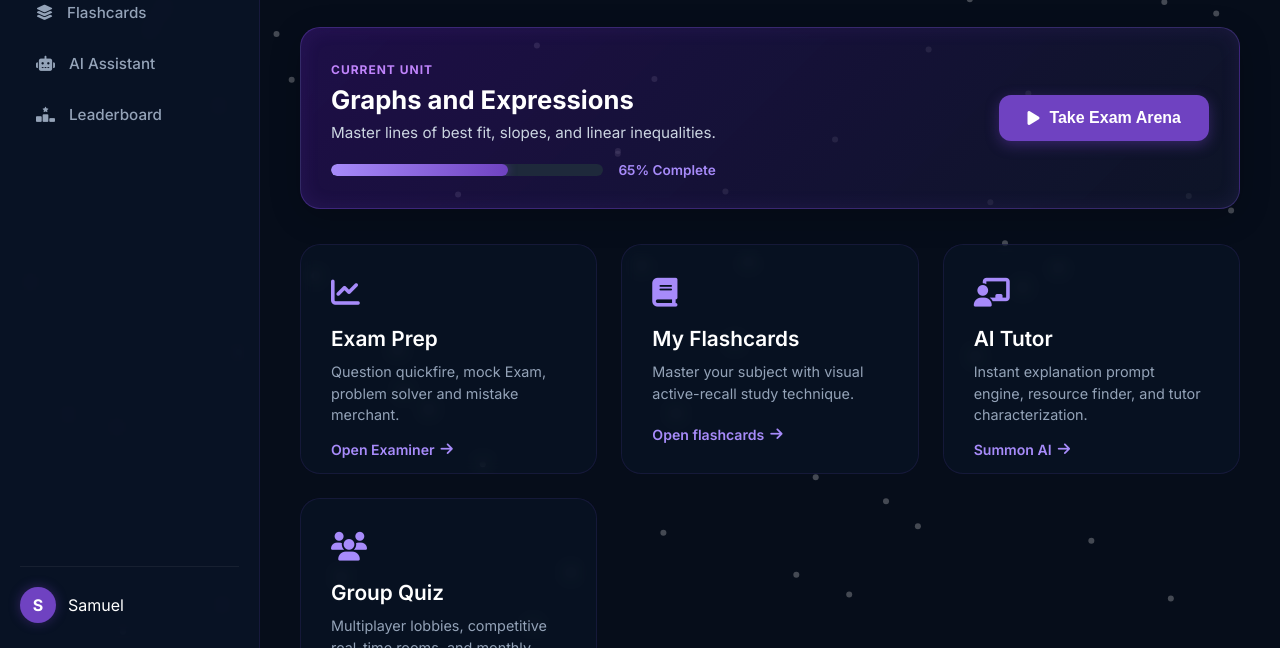
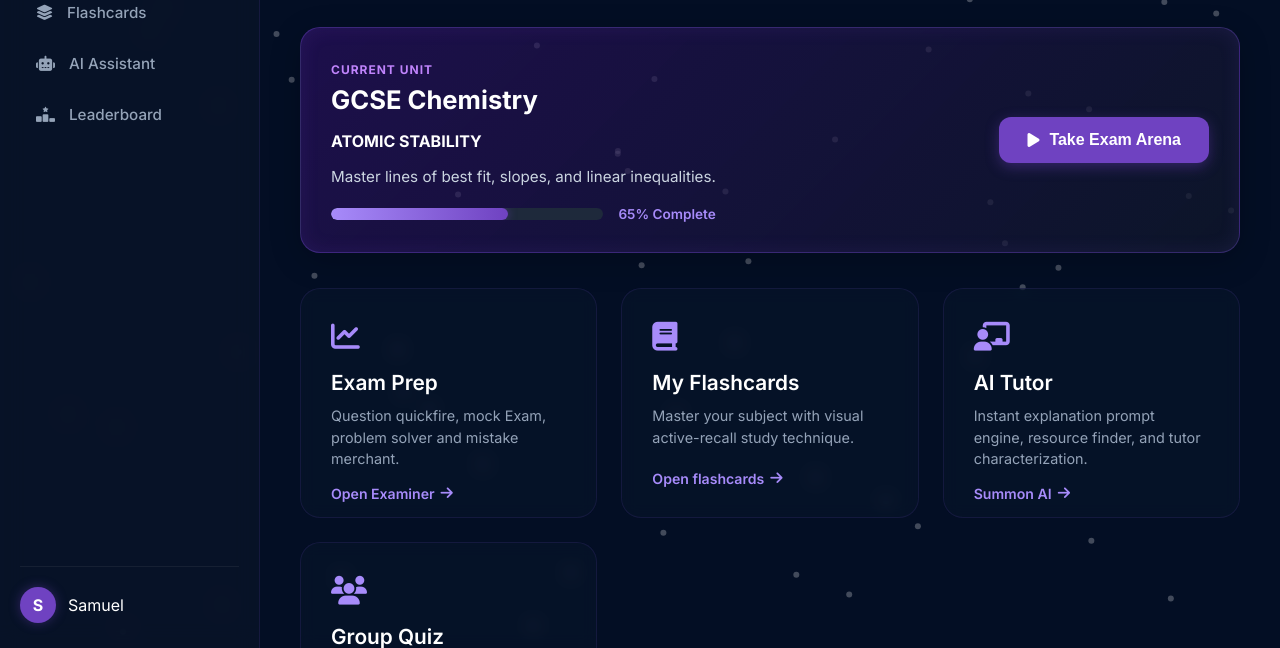
Before and after one commit to Jezz10000/studysite, a plain HTML site: page index.html in a window 1280 px wide. Shown: the part 152-800 px from the top of the page. Drawn offline with Linux system fonts and the light colour scheme.

Commit message:
Add files via upload

```diff
--- a/basiclogic.js
+++ b/basiclogic.js
@@ -8,7 +8,7 @@ function resizeCanvas() {
 window.addEventListener('resize', resizeCanvas);
 resizeCanvas();
 
-// Dot settings
+//
 const dotCount = 60;
 const dotsArray = [];
 
@@ -71,7 +71,6 @@ function handleCollisions() {
     }
 }
 
-// animation loop
 function animate() {
     ctx.clearRect(0, 0, canvas.width, canvas.height);
 
@@ -87,11 +86,10 @@ function animate() {
 
 animate();
 
-// --- WORKSPACE FUNCTIONAL LOGIC ---
 function triggerAction(nodeType) {
     console.log(`Initializing system sequence for: ${nodeType}`);
 
-    // Smooth micro-feedback reward interaction simulation
+    // ITS SO SMOOTH ;D!
     const coinCounter = document.getElementById('coin-amount');
     if (coinCounter) {
         let currentCoins = parseInt(coinCounter.textContent);
--- a/index.html
+++ b/index.html
@@ -62,7 +62,8 @@
                 <div class="current-topic-banner">
                     <div class="topic-info">
                         <span class="topic-tag">CURRENT UNIT</span>
-                        <h2>Graphs and Expressions</h2>
+                        <h2>GCSE Chemistry<h2>
+                        <h3>Atomic stability</h3>
                         <p>Master lines of best fit, slopes, and linear inequalities.</p>
 
                         <div class="topic-progress-container">
--- a/style.css
+++ b/style.css
@@ -1,7 +1,6 @@
-/* Core Layout Settings */
 body {
     font-family: 'Inter', sans-serif;
-    background-color: #060d1a;
+    background-color: #030e24;
     color: #ffffff;
     margin: 0;
     padding: 0;
@@ -25,7 +24,6 @@ body {
     height: 100vh;
 }
 
-/* Sidebar Styling */
 .sidebar {
     width: 260px;
     background: rgba(10, 21, 41, 0.75);
@@ -105,7 +103,6 @@ body {
     box-shadow: 0 0 12px rgba(111, 66, 193, 0.4);
 }
 
-/* Main Screen Workspace */
 .main-content {
     flex-grow: 1;
     display: flex;
@@ -153,7 +150,6 @@ body {
     color: #a78bfa;
 }
 
-/* Vault Currencies */
 .vault-status {
     display: flex;
     align-items: center;
@@ -188,7 +184,6 @@ body {
 }
 .icon-btn:hover { color: #ffffff; }
 
-/* Workspace Containers */
 .workspace-body {
     padding: 40px;
     max-width: 1200px;
@@ -210,7 +205,6 @@ body {
     font-size: 1.05rem;
 }
 
-/* --- THE NEW DUOLINGO PROGRESS ROAD BANNER --- */
 .current-topic-banner {
     background: linear-gradient(135deg, rgba(46, 16, 102, 0.6) 0%, rgba(15, 23, 42, 0.8) 100%);
     border: 1px solid rgba(139, 92, 246, 0.3);
@@ -238,7 +232,14 @@ body {
     font-size: 1.6rem;
     font-weight: 700;
 }
+.current-topic-banner h3 {
+    font-size: 1.0rem;
+    font-weight: 700
+    color: #ff006f
+    letter-spacing: 1px;
+    text-transform: uppercase;
 
+}
 .current-topic-banner p {
     color: #cbd5e1;
     margin: 0 0 20px 0;
```
